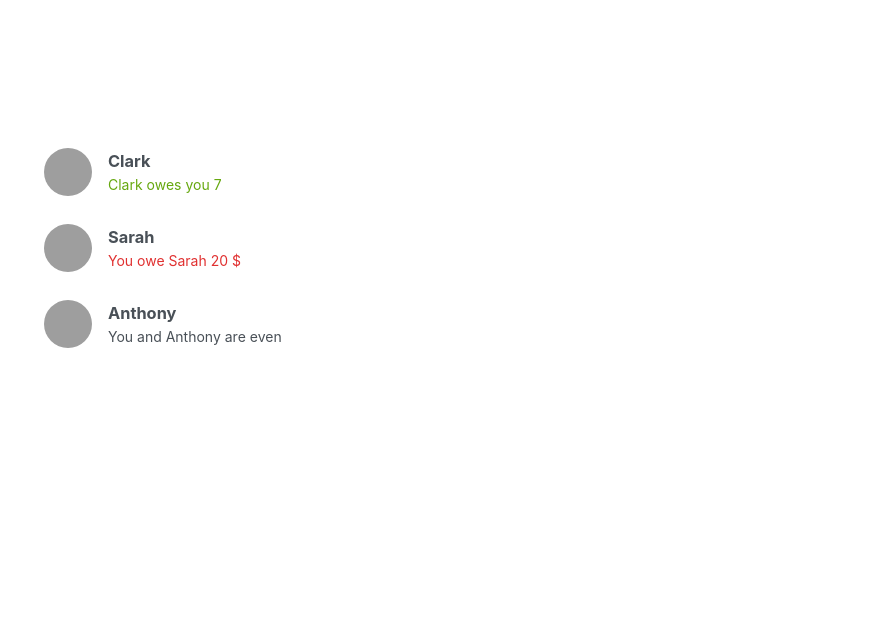
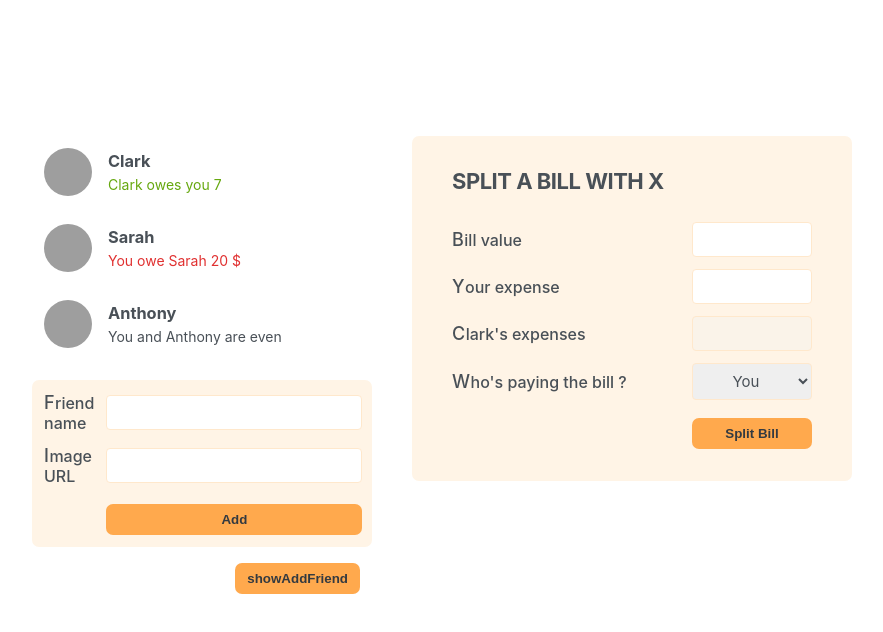
Before and after one commit to yacineaaddi/React-Eat-N-Split-App, a React (Create React App) app: page / in a window 1280 px wide. Shown: the top 632 px of the page, without its empty margins (198-1081 px from the left). Built offline with nearby package versions, Linux system fonts and the light colour scheme; grey boxes are pictures that could not be loaded.

Commit message:
Displaying the New Friend Form

```diff
--- a/src/App.js
+++ b/src/App.js
@@ -1,3 +1,5 @@
+import { useState } from "react";
+
 const initialFriends = [
   {
     id: 118836,
@@ -24,7 +26,10 @@
     <div className="app">
       <div className="sidebar">
         <FriendsList />
+        <FormAddFriend />
+        <Button>showAddFriend</Button>
       </div>
+      <FormSplitBill />
     </div>
   );
 }
@@ -60,3 +65,45 @@
     </li>
   );
 }
+function Button({ children }) {
+  return (
+    <button className="button" onClick={onclick}>
+      {children}
+    </button>
+  );
+}
+
+function FormAddFriend() {
+  return (
+    <form className="form-add-friend">
+      <label>Friend name</label>
+      <input type="text" />
+
+      <label>Image URL</label>
+      <input type="text" />
+
+      <Button>Add</Button>
+    </form>
+  );
+}
+
+function FormSplitBill() {
+  return (
+    <form className="form-split-bill">
+      <h2>Split a bill with X</h2>
+      <label>Bill value</label>
+      <input type="text" />
+      <label>Your expense</label>
+      <input type="text" />
+      <label>Clark's expenses</label>
+      <input type="text" disabled />
+      <label>Who's paying the bill ?</label>
+      <select>
+        <option value="user">You</option>
+        <option value="friend">X</option>
+      </select>
+
+      <Button>Split Bill</Button>
+    </form>
+  );
+}
--- a/src/index.css
+++ b/src/index.css
@@ -132,7 +132,7 @@
 
 label::first-letter {
   display: inline-block;
-  margin-right: 4px;
+  margin-right: 0.5px;
   font-size: 1.8rem;
 }
 
```
